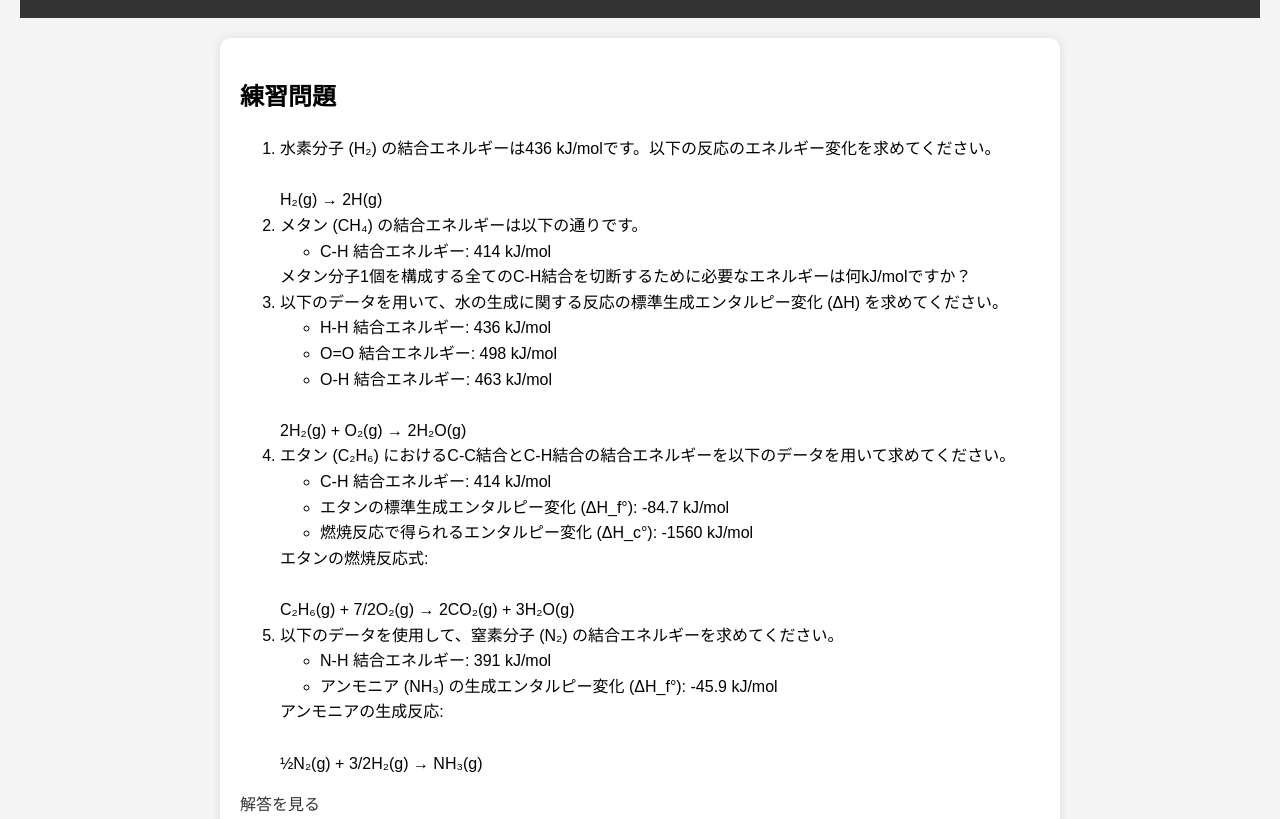
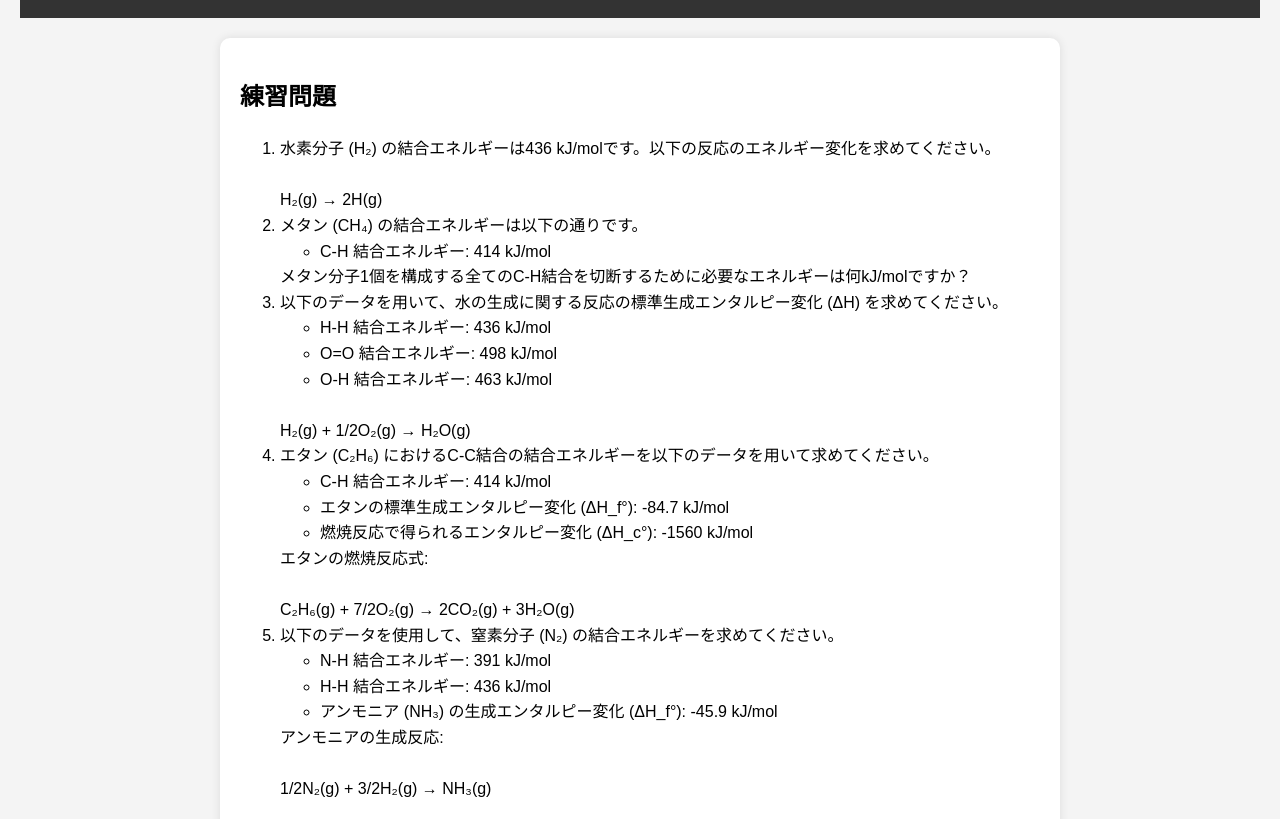
Before and after one commit to mikan1016/bondenergy, a plain HTML site: page index.html in a window 1280 px wide. Shown: the part 116-935 px from the top of the page. Drawn offline with Linux system fonts and the light colour scheme.

Commit message:
Update index.html

```diff
--- a/index.html
+++ b/index.html
@@ -71,10 +71,10 @@
                     <li>O-H 結合エネルギー: 463 kJ/mol</li>
                 </ul>
                 <br>
-                2H₂(g) + O₂(g) → 2H₂O(g)
+                H₂(g) + 1/2O₂(g) → H₂O(g)
             </li>
             <li>
-                エタン (C₂H₆) におけるC-C結合とC-H結合の結合エネルギーを以下のデータを用いて求めてください。
+                エタン (C₂H₆) におけるC-C結合の結合エネルギーを以下のデータを用いて求めてください。
                 <ul>
                     <li>C-H 結合エネルギー: 414 kJ/mol</li>
                     <li>エタンの標準生成エンタルピー変化 (ΔH_f°): -84.7 kJ/mol</li>
@@ -88,11 +88,12 @@
                 以下のデータを使用して、窒素分子 (N₂) の結合エネルギーを求めてください。
                 <ul>
                     <li>N-H 結合エネルギー: 391 kJ/mol</li>
+                    <li>H-H 結合エネルギー: 436 kJ/mol</li>
                     <li>アンモニア (NH₃) の生成エンタルピー変化 (ΔH_f°): -45.9 kJ/mol</li>
                 </ul>
                 アンモニアの生成反応:
                 <br><br>
-                ½N₂(g) + 3/2H₂(g) → NH₃(g)
+                1/2N₂(g) + 3/2H₂(g) → NH₃(g)
             </li>
         </ol>
         <p><a href="answers.html">解答を見る</a></p>
```
